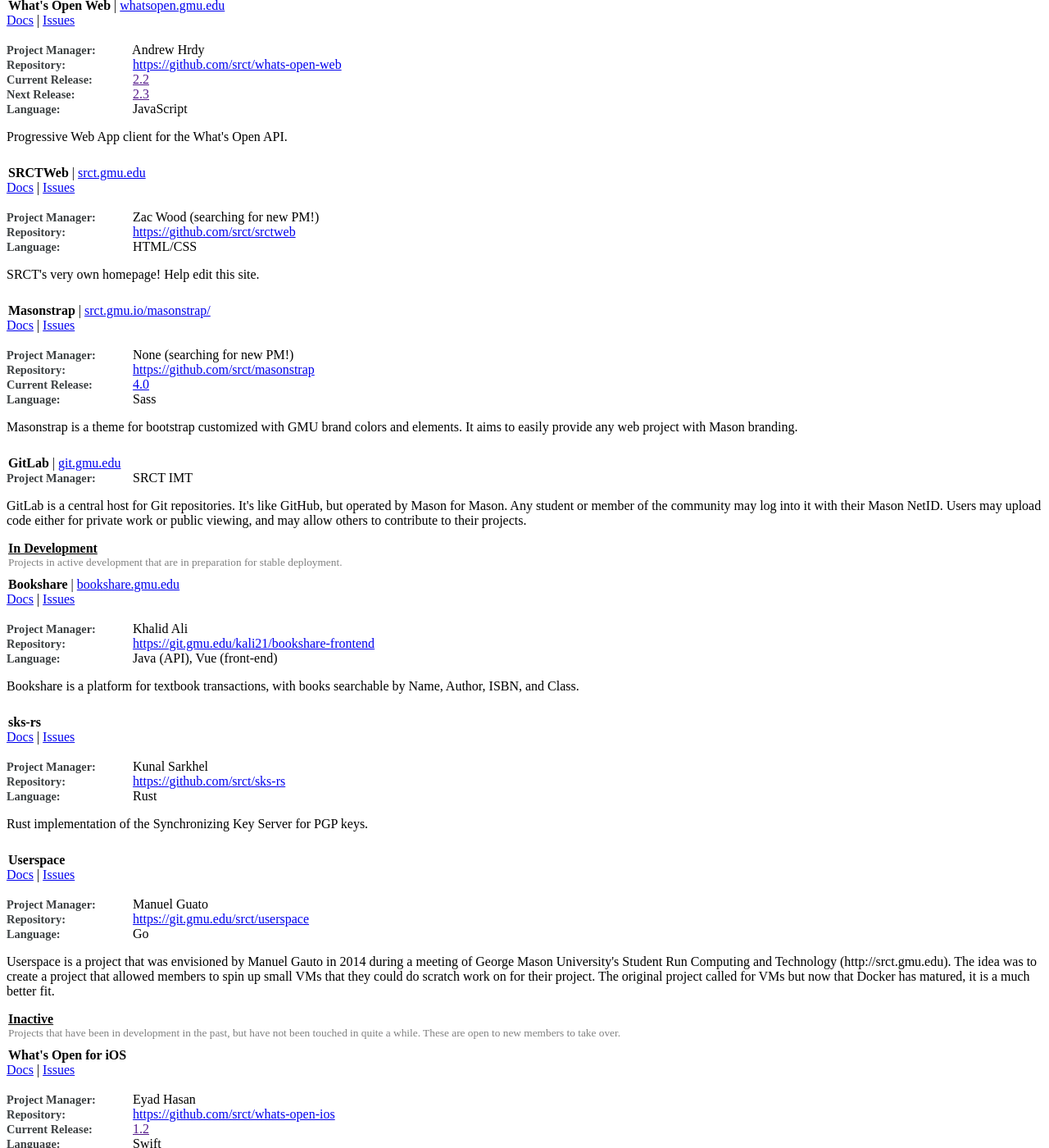
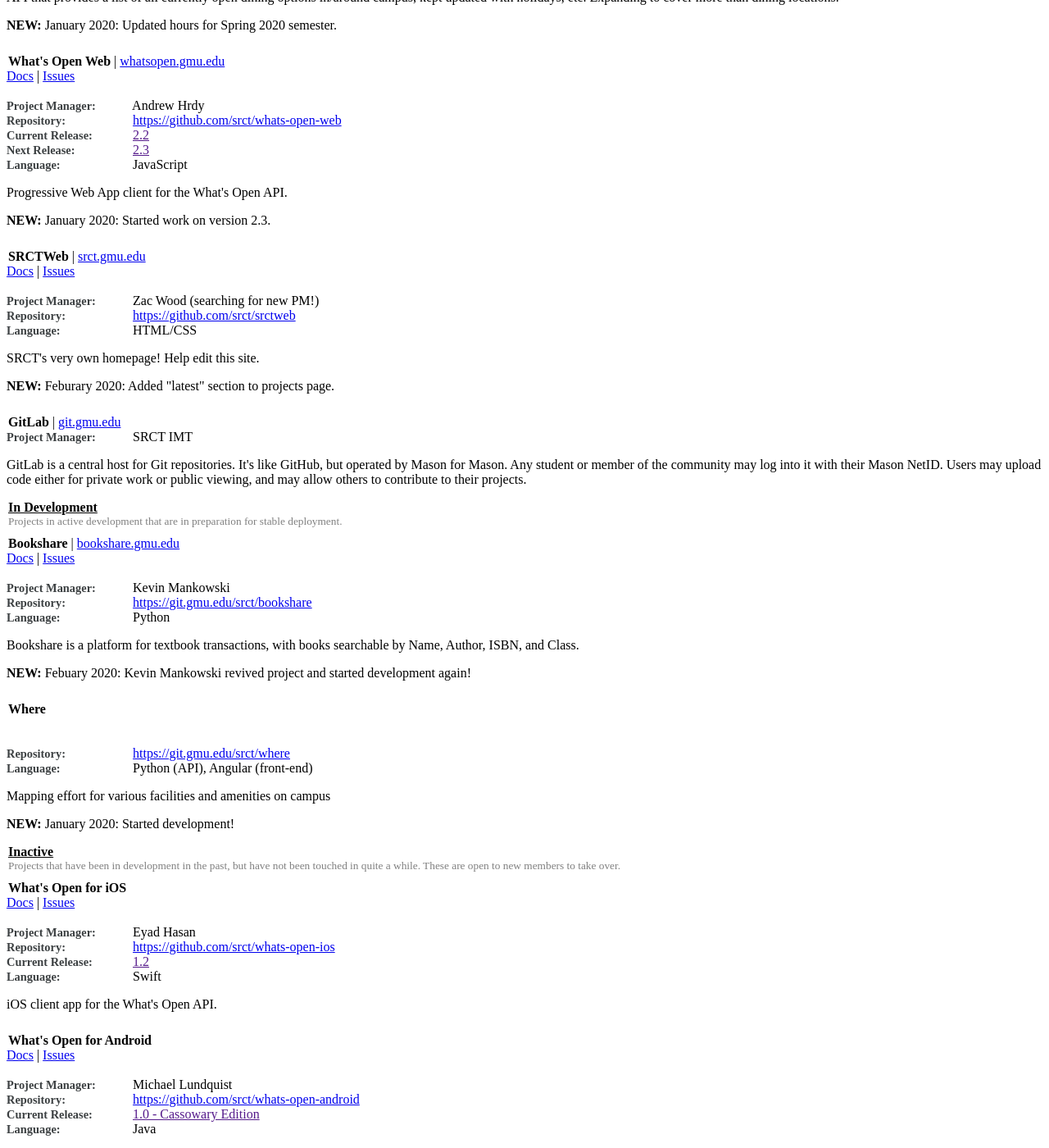
Before and after one commit to srct/srctweb, a Jekyll site: the page built from srctweb/_pages/projects.html, in a window 1280 px wide and 1400 px high, scrolled down 1087 px. Shown: the whole window at 82% size. Built offline with Jekyll 4.4.1, drawn with Linux system fonts in a browser that asks for light colours; a style sheet for code colours, icons or effects is not loaded; some of the changed text lies outside the part shown.

Commit message:
Added a "recent" section to project cards for recent updates.

```diff
--- a/srctweb/_data/projects.json
+++ b/srctweb/_data/projects.json
@@ -27,7 +27,8 @@
     "project_manager": "Zac Wood",
     "issues_url": "https://github.com/srct/schedules/issues",
     "docs_url": "https://github.com/srct/schedules/blob/master/README.md",
-    "blurb": "A website for searching the GMU course catalog and building your schedule. Easily export your class schedule to calendar applications like Outlook and Google Calendar."
+    "blurb": "A website for searching the GMU course catalog and building your schedule. Easily export your class schedule to calendar applications like Outlook and Google Calendar.",
+		"latest": "Feburary 2020: Added dark mode!"
   },
   {
     "name": "What's Open API",
@@ -42,7 +43,8 @@
     "deployed_url": "api.srct.gmu.edu/whatsopen/v2/",
     "issues_url": "https://github.com/srct/whats-open/issues",
     "docs_url": "https://github.com/srct/whats-open/blob/master/README.md",
-    "blurb": "API that provides a list of all currently open dining options in/around campus, kept updated with holidays, etc. Expanding to cover more than dining locations."
+    "blurb": "API that provides a list of all currently open dining options in/around campus, kept updated with holidays, etc. Expanding to cover more than dining locations.",
+		"latest": "January 2020: Updated hours for Spring 2020 semester."
   },
   {
     "name": "What's Open Web",
@@ -56,7 +58,8 @@
     "deployed_url": "whatsopen.gmu.edu",
     "issues_url": "https://github.com/srct/whats-open-web/issues",
     "docs_url": "https://github.com/srct/whats-open-web/blob/master/README.md",
-    "blurb": "Progressive Web App client for the What's Open API."
+    "blurb": "Progressive Web App client for the What's Open API.",
+		"latest": "January 2020: Started work on version 2.3."
   },
   {
     "name": "What's Open for iOS",
@@ -94,14 +97,15 @@
     "deployed_url": "srct.gmu.edu",
     "issues_url": "https://github.com/srct/srctweb/issues",
     "docs_url": "https://github.com/srct/srctweb/blob/master/README.md",
-    "blurb": "SRCT's very own homepage! Help edit this site."
+    "blurb": "SRCT's very own homepage! Help edit this site.",
+		"latest": "Feburary 2020: Added \"latest\" section to projects page."
   },
   {
     "name": "Masonstrap",
     "language": "Sass",
     "current_release": "4.0",
     "current_release_url": "https://git.gmu.edu/srct/masonstrap/tags/4.0",
-    "status": "active",
+    "status": "inactive",
     "repo_url": "https://github.com/srct/masonstrap",
     "fa_icon": "fas fa-paint-brush",
     "project_manager": "None (searching for new PM!)",
@@ -196,20 +200,21 @@
   },
   {
     "name": "Bookshare",
-    "language": "Java (API), Vue (front-end)",
+    "language": "Python",
     "status": "in_dev",
-    "repo_url": "https://git.gmu.edu/kali21/bookshare-frontend",
-    "fa_icon": "fas fa-book",
-    "project_manager": "Khalid Ali",
+    "repo_url": "https://git.gmu.edu/srct/bookshare",
+		"fa_icon": "fas fa-book",
+    "project_manager": "Kevin Mankowski",
     "deployed_url": "bookshare.gmu.edu",
-    "issues_url": "https://git.gmu.edu/kali21/bookshare-frontend/issues",
-    "docs_url": "https://git.gmu.edu/kali21/bookshare-frontend/blob/master/README.md",
-    "blurb": "Bookshare is a platform for textbook transactions, with books searchable by Name, Author, ISBN, and Class."
+    "issues_url": "https://git.gmu.edu/srct/bookshare/issues",
+    "docs_url": "https://git.gmu.edu/srct/bookshare/blob/master/README.md",
+    "blurb": "Bookshare is a platform for textbook transactions, with books searchable by Name, Author, ISBN, and Class.",
+		"latest": "Febuary 2020: Kevin Mankowski revived project and started development again!"
   },
   {
     "name": "sks-rs",
     "language": "Rust",
-    "status": "in_dev",
+    "status": "inactive",
     "repo_url": "https://github.com/srct/sks-rs",
     "fa_icon": "fas fa-key",
     "project_manager": "Kunal Sarkhel",
@@ -220,7 +225,7 @@
   {
     "name": "Userspace",
     "language": "Go",
-    "status": "in_dev",
+    "status": "ideas",
     "repo_url": "https://git.gmu.edu/srct/userspace",
     "fa_icon": "fas fa-desktop",
     "project_manager": "Manuel Guato",
@@ -230,8 +235,11 @@
   },
   {
     "name": "Where",
-    "status": "ideas",
+		"language": "Python (API), Angular (front-end)",
+    "repo_url": "https://git.gmu.edu/srct/where",
+    "status": "in_dev",
     "fa_icon": "fas fa-map-marker",
-    "blurb": "Mapping effort for various facilities and amenities on campus"
+    "blurb": "Mapping effort for various facilities and amenities on campus",
+		"latest": "January 2020: Started development!"
   }
 ]
--- a/srctweb/_pages/projects.html
+++ b/srctweb/_pages/projects.html
@@ -28,9 +28,15 @@
         {% if project.next_release %}<strong class="project-role">Next Release:</strong> <a href="{{ project.next_release_url }}">{{ project.next_release }}</a><br>{% endif %}
         {% if project.language %}<strong class="project-role">Language:</strong> {{ project.language }}{% endif %}
 
-        <p class="mt-2 pb-3">
+        <p class="mt-2 pb-2">
           {{ project.blurb }}
         </p>
+
+				{% if project.latest %}
+        <p class="pb-3">
+					<strong>NEW: </strong>{{ project.latest }}
+        </p>
+				{% endif %}
       </div>
     {% endif %}
   {% endfor %}
@@ -59,9 +65,15 @@
         {% if project.next_release %}<strong class="project-role">Next Release:</strong> <a href="{{ project.next_release_url }}">{{ project.next_release }}</a><br>{% endif %}
         {% if project.language %}<strong class="project-role">Language:</strong> {{ project.language }}{% endif %}
 
-        <p class="mt-2 pb-3">
+        <p class="mt-2 pb-2">
           {{ project.blurb }}
         </p>
+
+				{% if project.latest %}
+        <p class="pb-3">
+					<strong>NEW: </strong>{{ project.latest }}
+        </p>
+				{% endif %}
       </div>
     {% endif %}
   {% endfor %}
```
